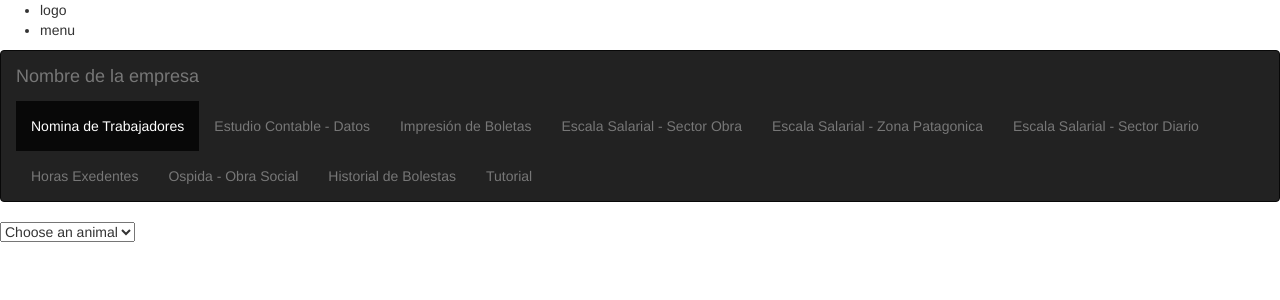
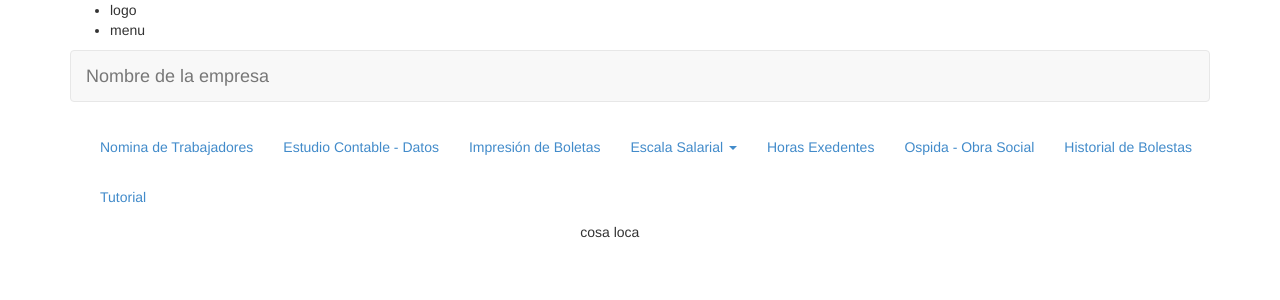
Before and after one commit to Darkzakath/ContableSGSv1.0, a PHP site: the page made by mockup/home alternativo/index.php in a window 1280 px wide. Shown: the top 300 px of the page. Run offline with PHP 8.4, Linux system fonts and the light colour scheme.

Commit message:
nav v1.1

```diff
--- a/mockup/home alternativo/index.php
+++ b/mockup/home alternativo/index.php
@@ -11,7 +11,7 @@
 	<script type="text/javascript" src="../../librerias/js/bootstrap.min.js"></script>
 
 </head>
-<body>
+<body class="container">
 	<header>
 		<ul>
 			<li>logo</li>
@@ -25,7 +25,7 @@
 			<li>Menu</li>
 		</ul>
 	</nav-->
-	<nav class="navbar navbar-inverse" role="navigation">
+	<nav class="navbar navbar-default" role="navigation">
 		<!-- El logotipo y el icono que despliega el menú se agrupan
 		para mostrarlos mejor en los dispositivos móviles -->
 		<div class="navbar-header">
@@ -38,12 +38,12 @@
 			</button>
 			<a class="navbar-brand" href="#">Nombre de la empresa</a>
 		</div>
-
-		<!-- Agrupar los enlaces de navegación, los formularios y cualquier
-		otro elemento que se pueda ocultar al minimizar la barra -->
+	</nav>
+ 	<section>
+ 		<article>
  			<div class="collapse navbar-collapse navbar-ex1-collapse">
 				<ul class="nav navbar-nav navbar-right">
-				<li class="active">
+	 				<li>
 	 					<a href="#">Nomina de Trabajadores</a>
 	 				</li>
 	 				<li>
@@ -52,14 +52,16 @@
 	 				<li>
 	 					<a href="#">Impresión de Boletas</a>
 	 				</li>
- 				<li>
- 					<a href="#">Escala Salarial - Sector Obra</a>
- 				</li>
- 				<li>
- 					<a href="#">Escala Salarial - Zona Patagonica</a>
- 				</li>
- 				<li>
- 					<a href="#">Escala Salarial - Sector Diario</a>
+	 				<li class="dropdown">
+	 					<a href="#" class="dropdown-toggle" data-toggle="dropdown">
+		 					Escala Salarial
+		 					<b class="caret"></b>
+	 					</a>
+	 					<ul class="dropdown-menu">
+	 						<li><a href="#">Sector Obra</a></li>
+	 						<li><a href="#">Zona Patagonica</a></li>
+	 						<li><a href="#">Sector Diario</a></li>
+	 					</ul>
 	 				</li>
 	 				<li>
 	 					<a href="#">Horas Exedentes</a>
@@ -73,44 +75,14 @@
 	 				<li>
 	 					<a href="#">Tutorial</a>
 	 				</li>
-				<!--li class="dropdown">
-					<a href="#" class="dropdown-toggle" data-toggle="dropdown">
-					Menú #1 <b class="caret"></b>
-					</a>
-					<ul class="dropdown-menu">
-						<li><a href="#">Acción #1</a></li>
-						<li><a href="#">Acción #2</a></li>
-						<li><a href="#">Acción #3</a></li>
-						<li class="divider"></li>
-						<li><a href="#">Acción #4</a></li>
-						<li class="divider"></li>
-						<li><a href="#">Acción #5</a></li>
-					</ul>
-				</li-->
 	 			</ul>
 	 		</div>
-	</nav>
- 	<section>
- 		<article>
- 			<select id="cd-dropdown" class="cd-select">
- 				<option value="-1" selected>Choose an animal</option>
- 				<option value="1" class="icon-monkey">Monkey</option>
- 				<option value="2" class="icon-bear">Bear</option>
- 				<option value="3" class="icon-squirrel">Squirrel</option>
- 				<option value="4" class="icon-elephant">Elephant</option>
- 			</select>
+ 			<div id="cosa1">cosa loca</div>
+ 			<script type="text/javascript">
+ 				$('#cosa1').animate({'margin-left':'600px'},11500);
+ 			</script>
  		</article>
  	</section>
  	<footer></footer>
- 	<script type="text/javascript">
-
-			$( function() {
-
-				$( '#cd-dropdown' ).dropdown( {
-					gutter : 5
-				} );
-
-			});
-	</script>
 </body>
 </html>
```
Lines whose indentation alone changed are shown as unchanged.
